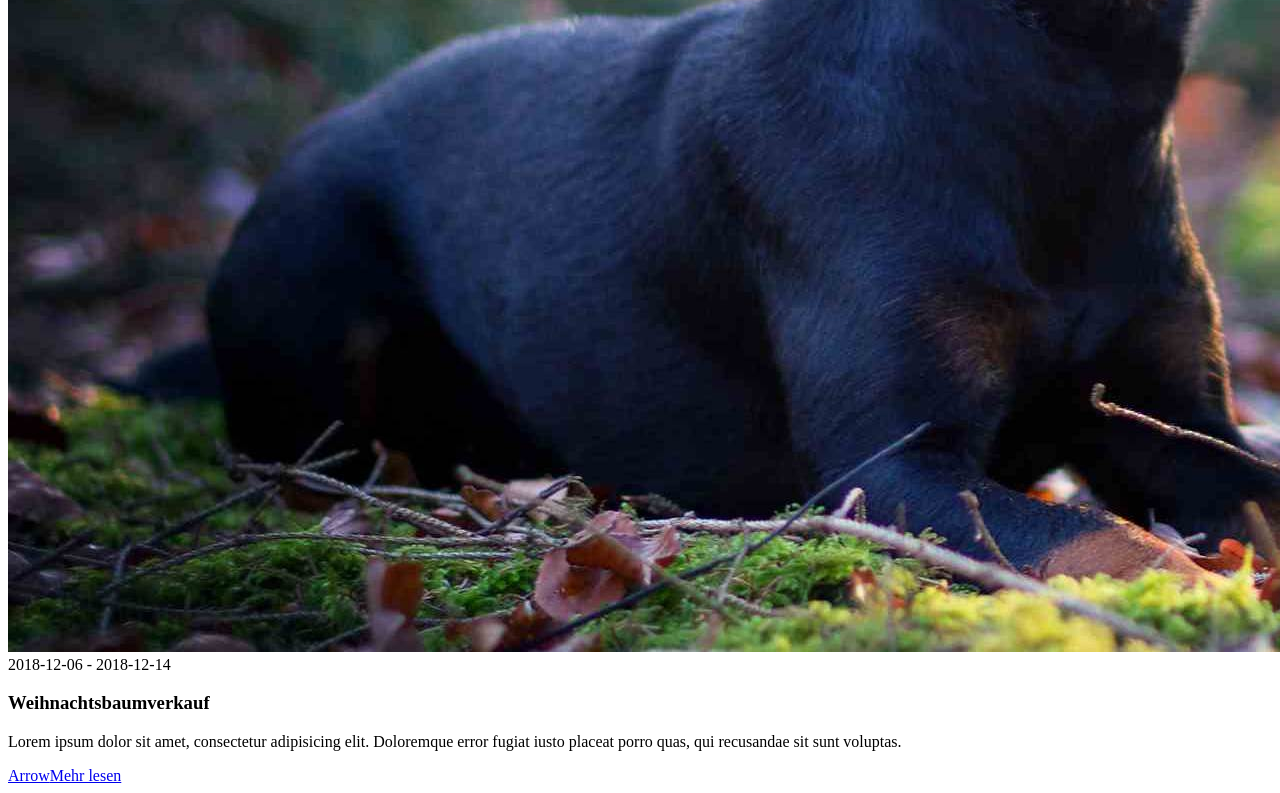
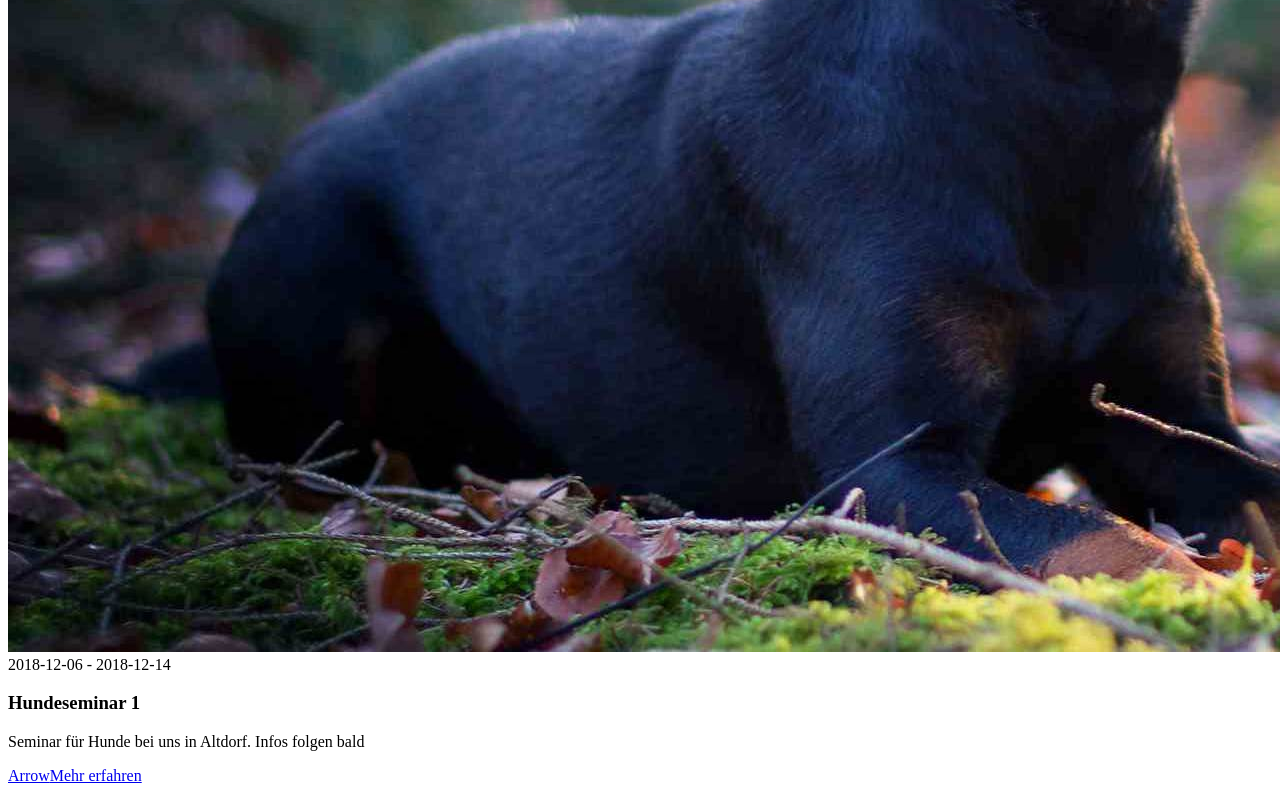
Before and after one commit to MarcelAttinger/hundeglueck, a Gatsby site: page / in a window 1280 px wide. Shown: the part 7770-8563 px from the top of the page. Built offline with nearby package versions, Linux system fonts and the light colour scheme; Gatsby itself is replaced by a stand-in of ours.

Commit message:
Develop Hard Bro

```diff
--- a/src/components/events.js
+++ b/src/components/events.js
@@ -19,10 +19,9 @@ export default class Events extends React.Component {
 							</div>
 							<div className="text">
 								<span className="date">{teaser.startDate} - {teaser.endDate}</span>
-								<h3>Weihnachtsbaumverkauf</h3>
-								<p>Lorem ipsum dolor sit amet, consectetur adipisicing elit. Doloremque error fugiat
-								   iusto placeat porro quas, qui recusandae sit sunt voluptas.</p>
-								<Link to="/blog-overview/"><span className="fa fa-angle-right">Arrow</span><span>Mehr lesen</span></Link>
+								<h3>{teaser.headline}</h3>
+								<p>{teaser.paragraph}</p>
+								<Link to={teaser.linkTarget}><span className="fa fa-angle-right">Arrow</span><span>{teaser.linkDesc}</span></Link>
 							</div>
 						</div>
 					))}
```
